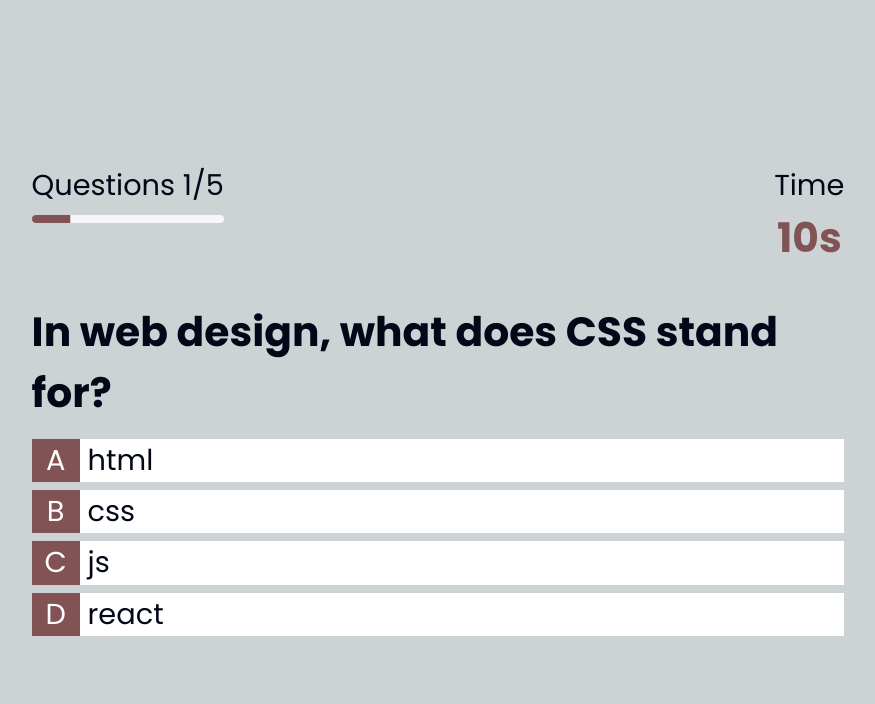
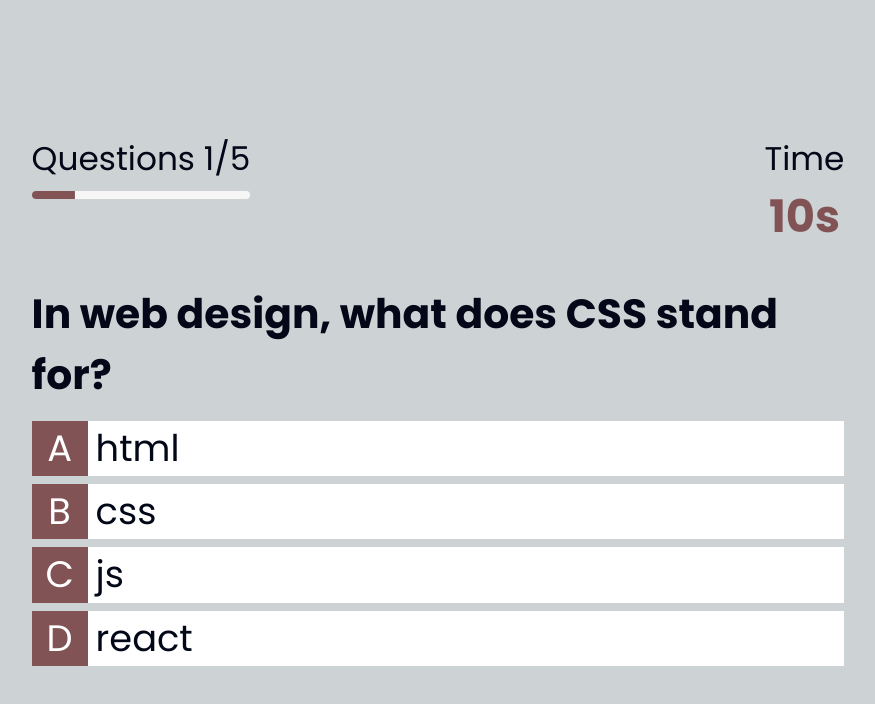
Before and after one commit to Akshaypmna18/quiz-app, a React (Vite) app: page /quiz-page in a window 1280 px wide. Shown: the top 704 px of the page, without its empty margins (202-1077 px from the left). Built offline with nearby package versions, Linux system fonts and the light colour scheme; the HTML template or start-up script is replaced by a standard one.

Commit message:
changed font-sizes

```diff
--- a/src/quiz-page.jsx
+++ b/src/quiz-page.jsx
@@ -10,7 +10,7 @@ export default function QuizPage() {
   const [score, setScore] = useState(0);
   return (
     <section className="min-h-[100dvh] absolute inset-0 bg-main grid place-items-center select-none font-[poppins]">
-      <div className="w-[90%] lg:w-[calc(50rem+1vw)] text-[calc(1rem+1vw)] py-8">
+      <div className="w-[90%] lg:w-[calc(50rem+1vw)] text-[calc(1.25rem+1vw)] py-8">
         <div className="flex justify-between text-center mb-8">
           <div className="space-y-2">
             <p>Questions 1/5</p>
@@ -18,7 +18,7 @@ export default function QuizPage() {
           </div>
           <div>
             <p>Time</p>
-            <p className="text-[calc(1.75rem+1vw)] font-bold text-sub">10s</p>
+            <p className="text-[calc(2rem+1vw)] font-bold text-sub">10s</p>
           </div>
         </div>
         <div>
@@ -30,12 +30,12 @@ export default function QuizPage() {
               return (
                 <p
                   key={pos}
-                  className="bg-white hover:font-semibold hover:bg-[#f6f6f6] cursor-pointer"
+                  className="bg-white hover:font-semibold hover:bg-[#f6f6f6] cursor-pointer text-[calc(1.5rem+1vw)]"
                   onClick={() => {
                     if (item.isAnswer) setScore(score + 1);
                   }}
                 >
-                  <span className="text-white bg-sub capitalize w-[min(10%,3rem)] inline-flex items-center justify-center mr-2">
+                  <span className="text-white bg-sub capitalize w-[min(15%,3.5rem)] inline-flex items-center justify-center mr-2">
                     {item.si}
                   </span>
                   {item.option}
```
